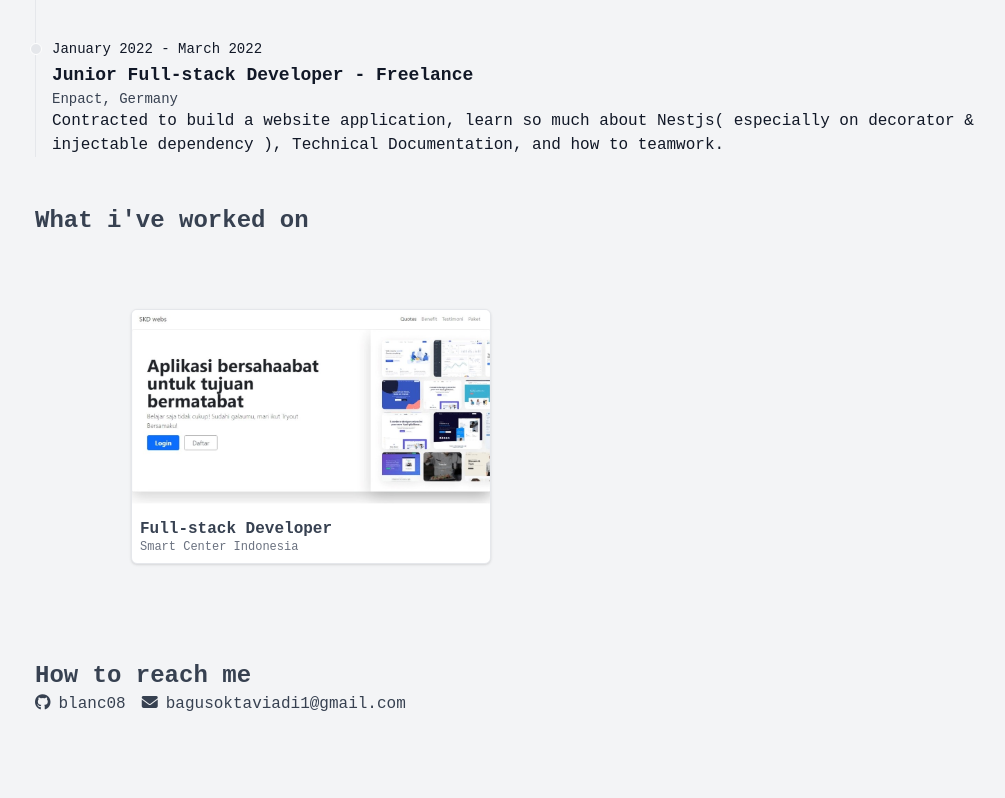
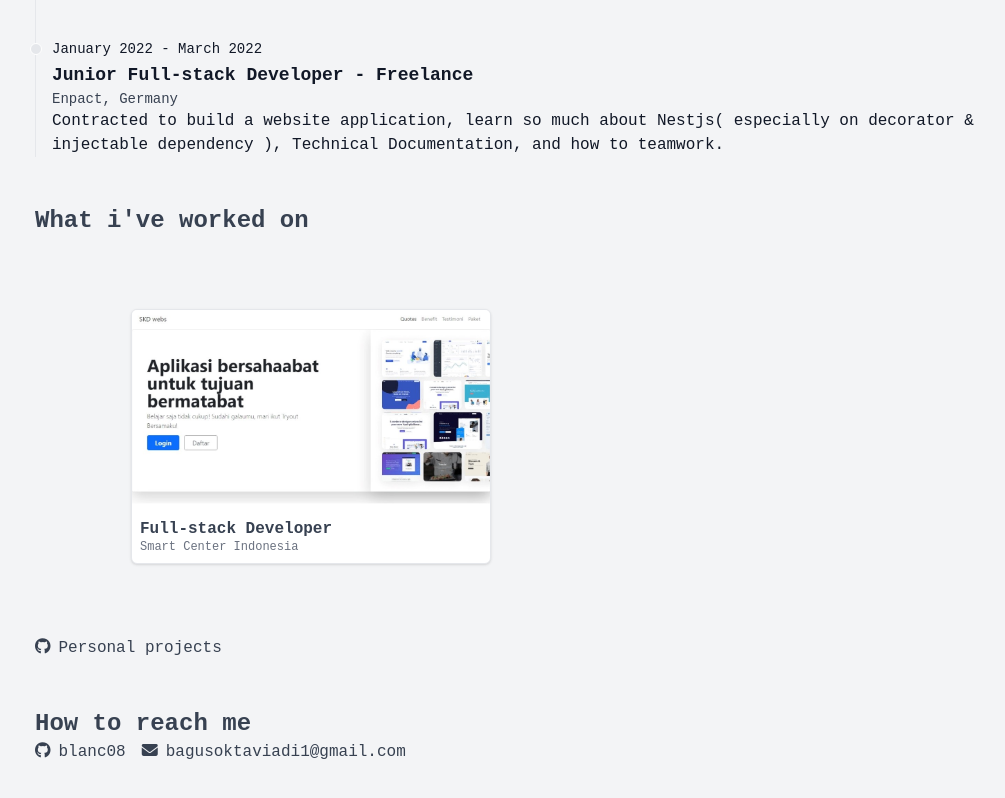
Before and after one commit to blanc08/blanc08.github.io, a website: page index.html in a window 1280 px wide. Shown: the part 1742-2540 px from the top of the page, without its empty margins (93-1098 px from the left). Before the commit the page ends 2506 px from the top, so only its background shows below. Drawn offline with Linux system fonts and the light colour scheme.

Commit message:
personal projects

```diff
--- a/index.html
+++ b/index.html
@@ -147,6 +147,9 @@
           </div>
         </a>
       </div>
+      <a href="https://github.com/blanc08?tab=repositories" target="_blank">
+        <i class="fa-brands fa-github mr-2"></i>Personal projects
+      </a>
     </section>
     <!-- How to reach me -->
     <section class="my-12">
```
